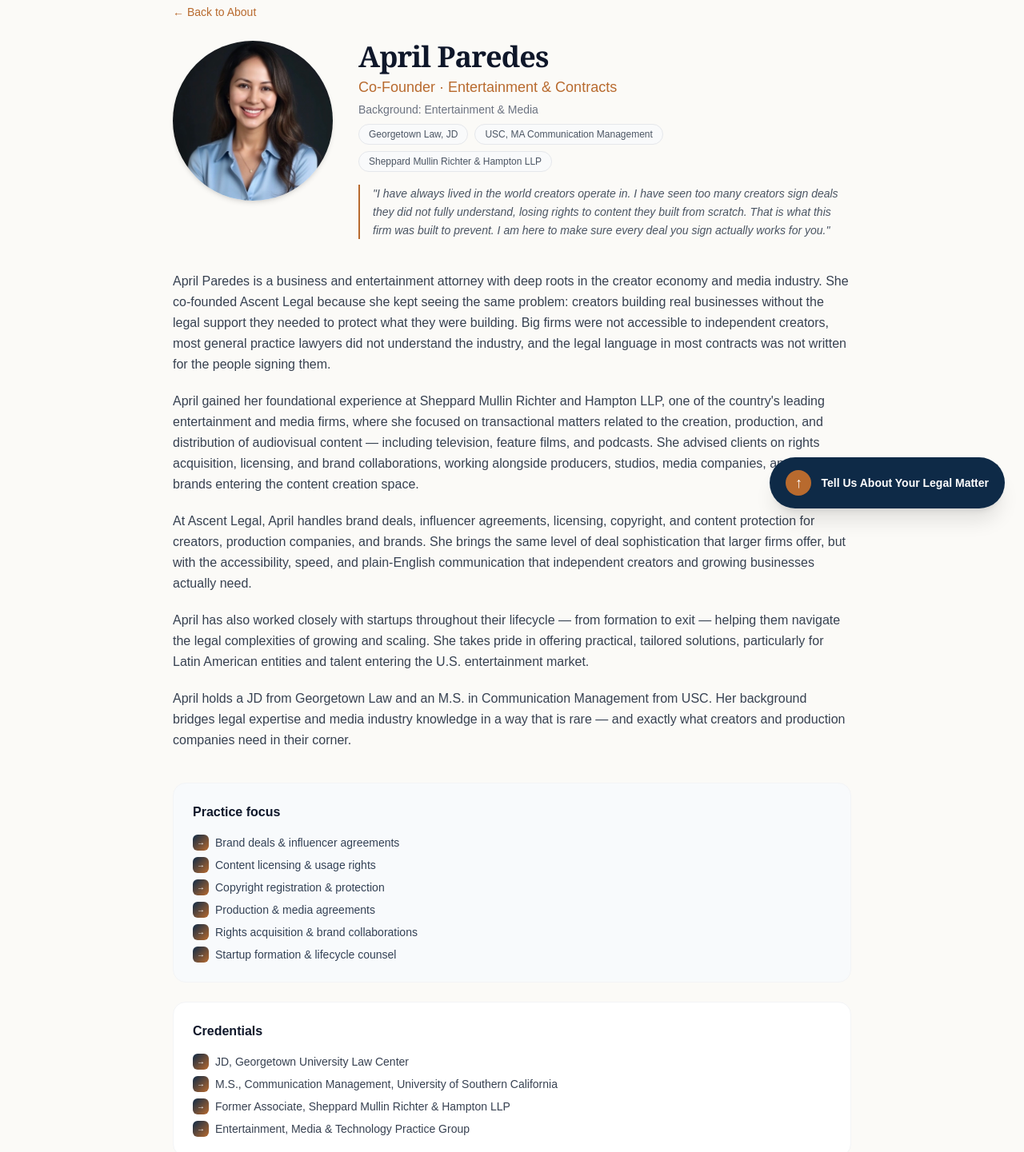
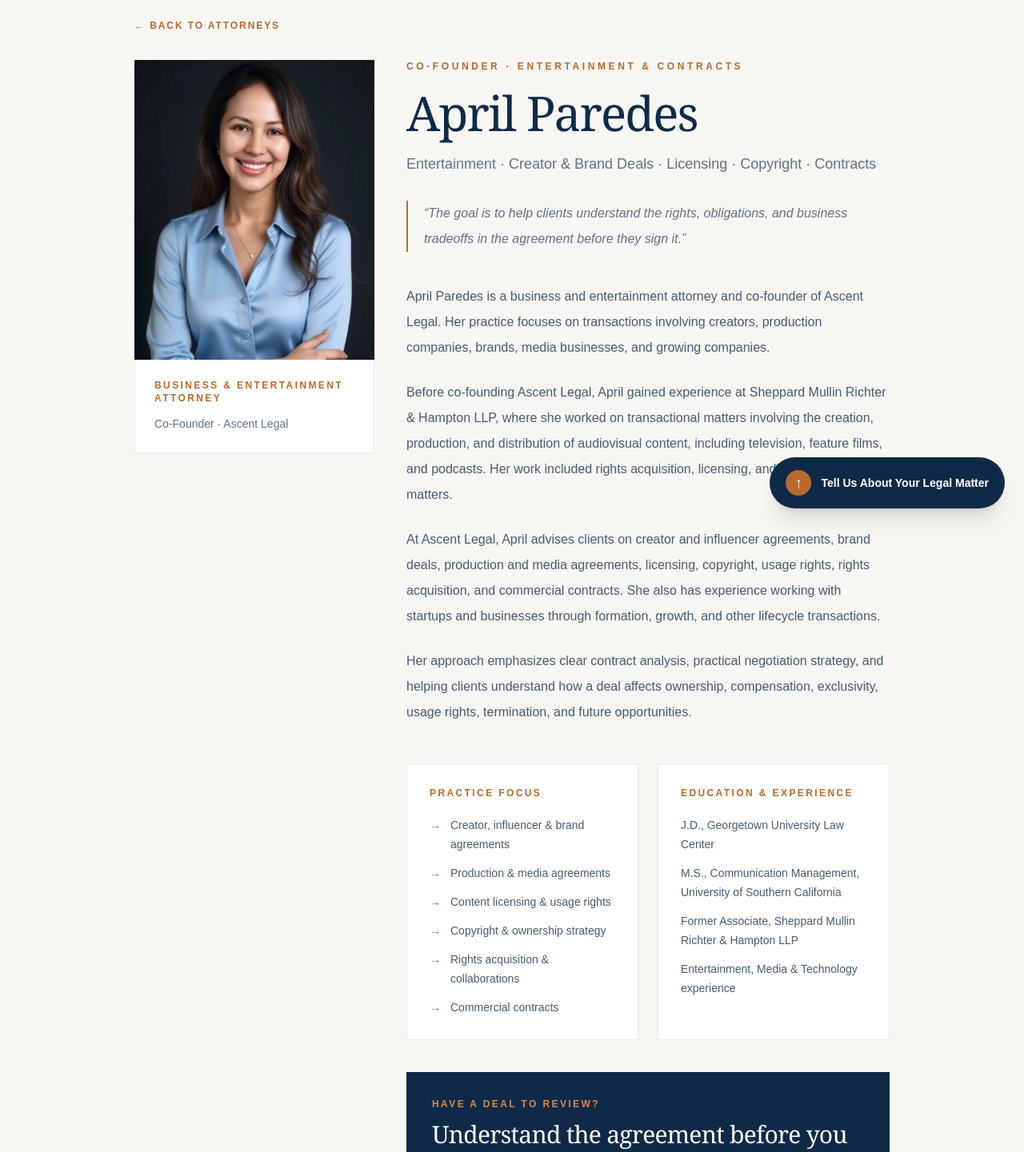
Before and after one commit to ajdreams17/Ascentlegal, a Next.js app: page /attorneys/april-paredes in a window 1280 px wide. Shown: the part 140-1581 px from the top of the page at 80% size. Built offline with nearby package versions, Linux system fonts and the light colour scheme.

Commit message:
Refresh April profile and normalize CTA language

```diff
--- a/app/attorneys/april-paredes/page.jsx
+++ b/app/attorneys/april-paredes/page.jsx
@@ -4,150 +4,164 @@ import Image from "next/image";
 export const metadata = {
   title: "April Paredes | Ascent Legal",
   description:
-    "April Paredes is an entertainment and contracts attorney at Ascent Legal. She helps content creators, production companies, and brands protect their deals, content rights, and licensing agreements.",
+    "April Paredes is a business and entertainment attorney and co-founder of Ascent Legal. Her practice focuses on creator and brand deals, entertainment agreements, licensing, copyright, and commercial contracts.",
+  alternates: {
+    canonical: "/attorneys/april-paredes",
+  },
 };
 
 export default function AprilParedesPage() {
   return (
-    <main className="mx-auto max-w-4xl px-6 py-16">
-
-      {/* Back link */}
-      <Link href="/about" className="inline-flex items-center gap-2 text-sm text-indigo-600 hover:text-indigo-700">
-        ← Back to About
+    <main className="bg-[#F7F6F3] text-[#0E2A47]">
+      <section className="mx-auto max-w-5xl px-6 py-16 sm:px-10 lg:py-20">
+        <Link
+          href="/attorneys"
+          className="inline-flex items-center gap-2 text-xs font-semibold uppercase tracking-[0.16em] text-[#B86A2E] hover:text-[#9F5925]"
+        >
+          ← Back to Attorneys
         </Link>
 
-      {/* Header */}
-      <div className="mt-6 grid sm:grid-cols-[200px_1fr] gap-8 items-start">
-        <div className="relative w-[200px] h-[200px] flex-shrink-0">
+        <div className="mt-8 grid gap-10 lg:grid-cols-[300px_1fr] lg:items-start">
+          <div>
+            <div className="relative aspect-[4/5] overflow-hidden bg-[#E7E3DD]">
               <Image
                 src="/attorneys/April_Paredes.jpg"
                 alt="April Paredes"
                 fill
-            className="rounded-full object-cover shadow-md"
+                className="object-cover"
                 style={{ objectPosition: "top" }}
+                priority
               />
             </div>
-        <div>
-          <h1 className="text-4xl font-bold text-slate-900">April Paredes</h1>
-          <p className="text-lg text-indigo-600 font-medium mt-1">Co-Founder · Entertainment & Contracts</p>
-          <p className="text-sm text-gray-500 mt-1">Background: Entertainment & Media</p>
-          <div className="mt-2 flex flex-wrap gap-2 text-xs">
-            <span className="rounded-full border border-gray-200 bg-gray-50 px-3 py-1 text-gray-600">Georgetown Law, JD</span>
-            <span className="rounded-full border border-gray-200 bg-gray-50 px-3 py-1 text-gray-600">USC, MA Communication Management</span>
-            <span className="rounded-full border border-gray-200 bg-gray-50 px-3 py-1 text-gray-600">Sheppard Mullin Richter & Hampton LLP</span>
-          </div>
 
-          <blockquote className="mt-4 border-l-2 border-indigo-400 pl-4 text-gray-600 italic text-sm leading-relaxed">
-            "I have always lived in the world creators operate in. I have seen too many creators sign deals
-            they did not fully understand, losing rights to content they built from scratch. That is what
-            this firm was built to prevent. I am here to make sure every deal you sign actually works for you."
-          </blockquote>
+            <div className="border-x border-b border-[#0E2A47]/10 bg-white p-6">
+              <p className="text-xs font-semibold uppercase tracking-[0.2em] text-[#B86A2E]">
+                Business & Entertainment Attorney
+              </p>
+              <p className="mt-3 text-sm leading-6 text-[#5F7386]">
+                Co-Founder · Ascent Legal
+              </p>
             </div>
           </div>
 
-      {/* Bio */}
-      <div className="mt-10 space-y-5 text-gray-700 leading-relaxed">
+          <div>
+            <p className="text-xs font-semibold uppercase tracking-[0.3em] text-[#B86A2E]">
+              Co-Founder · Entertainment & Contracts
+            </p>
+
+            <h1 className="mt-5 font-serif text-5xl leading-[1.02] tracking-[-0.03em] sm:text-6xl">
+              April Paredes
+            </h1>
+
+            <p className="mt-5 text-lg font-medium text-[#5F7386]">
+              Entertainment · Creator & Brand Deals · Licensing · Copyright · Contracts
+            </p>
+
+            <blockquote className="mt-8 border-l-2 border-[#B86A2E] pl-5 text-base italic leading-8 text-[#5F7386]">
+              “The goal is to help clients understand the rights, obligations,
+              and business tradeoffs in the agreement before they sign it.”
+            </blockquote>
+
+            <div className="mt-10 space-y-6 text-base leading-8 text-[#455D72]">
               <p>
-          April Paredes is a business and entertainment attorney with deep roots in the creator economy and
-          media industry. She co-founded Ascent Legal because she kept seeing the same problem: creators
-          building real businesses without the legal support they needed to protect what they were building.
-          Big firms were not accessible to independent creators, most general practice lawyers did not
-          understand the industry, and the legal language in most contracts was not written for the people
-          signing them.
+                April Paredes is a business and entertainment attorney and
+                co-founder of Ascent Legal. Her practice focuses on transactions
+                involving creators, production companies, brands, media
+                businesses, and growing companies.
               </p>
+
               <p>
-          April gained her foundational experience at Sheppard Mullin Richter and Hampton LLP, one of the
-          country's leading entertainment and media firms, where she focused on transactional matters related
-          to the creation, production, and distribution of audiovisual content — including television, feature
-          films, and podcasts. She advised clients on rights acquisition, licensing, and brand collaborations,
-          working alongside producers, studios, media companies, and major brands entering the content
-          creation space.
+                Before co-founding Ascent Legal, April gained experience at
+                Sheppard Mullin Richter & Hampton LLP, where she worked on
+                transactional matters involving the creation, production, and
+                distribution of audiovisual content, including television,
+                feature films, and podcasts. Her work included rights
+                acquisition, licensing, and brand collaboration matters.
               </p>
+
               <p>
-          At Ascent Legal, April handles brand deals, influencer agreements, licensing, copyright, and
-          content protection for creators, production companies, and brands. She brings the same level of
-          deal sophistication that larger firms offer, but with the accessibility, speed, and plain-English
-          communication that independent creators and growing businesses actually need.
+                At Ascent Legal, April advises clients on creator and influencer
+                agreements, brand deals, production and media agreements,
+                licensing, copyright, usage rights, rights acquisition, and
+                commercial contracts. She also has experience working with
+                startups and businesses through formation, growth, and other
+                lifecycle transactions.
               </p>
+
               <p>
-          April has also worked closely with startups throughout their lifecycle — from formation to exit —
-          helping them navigate the legal complexities of growing and scaling. She takes pride in offering
-          practical, tailored solutions, particularly for Latin American entities and talent entering the
-          U.S. entertainment market.
-        </p>
-        <p>
-          April holds a JD from Georgetown Law and an M.S. in Communication Management from USC. Her
-          background bridges legal expertise and media industry knowledge in a way that is rare — and
-          exactly what creators and production companies need in their corner.
+                Her approach emphasizes clear contract analysis, practical
+                negotiation strategy, and helping clients understand how a deal
+                affects ownership, compensation, exclusivity, usage rights,
+                termination, and future opportunities.
               </p>
             </div>
 
-      {/* Practice focus */}
-      <div className="mt-10 rounded-2xl border border-gray-100 bg-slate-50 p-6">
-        <h3 className="font-semibold text-slate-900 mb-4">Practice focus</h3>
-        <ul className="space-y-2">
+            <div className="mt-12 grid gap-6 md:grid-cols-2">
+              <section className="border border-[#0E2A47]/10 bg-white p-7">
+                <p className="text-xs font-semibold uppercase tracking-[0.2em] text-[#B86A2E]">
+                  Practice Focus
+                </p>
+                <ul className="mt-5 space-y-3 text-sm leading-6 text-[#455D72]">
                   {[
-            "Brand deals & influencer agreements",
+                    "Creator, influencer & brand agreements",
+                    "Production & media agreements",
                     "Content licensing & usage rights",
-            "Copyright registration & protection",
-            "Production & media agreements",
-            "Rights acquisition & brand collaborations",
-            "Startup formation & lifecycle counsel",
+                    "Copyright & ownership strategy",
+                    "Rights acquisition & collaborations",
+                    "Commercial contracts",
                   ].map((item) => (
-            <li key={item} className="flex items-center gap-2 text-sm text-slate-700">
-              <div className="h-5 w-5 rounded-md bg-gradient-to-br from-indigo-600 to-teal-500 flex items-center justify-center flex-shrink-0">
-                <span className="text-white text-[10px] font-bold">→</span>
-              </div>
-              {item}
+                    <li key={item} className="flex gap-3">
+                      <span className="text-[#B86A2E]">→</span>
+                      <span>{item}</span>
                     </li>
                   ))}
                 </ul>
+              </section>
+
+              <section className="border border-[#0E2A47]/10 bg-white p-7">
+                <p className="text-xs font-semibold uppercase tracking-[0.2em] text-[#B86A2E]">
+                  Education & Experience
+                </p>
+                <ul className="mt-5 space-y-3 text-sm leading-6 text-[#455D72]">
+                  <li>J.D., Georgetown University Law Center</li>
+                  <li>M.S., Communication Management, University of Southern California</li>
+                  <li>Former Associate, Sheppard Mullin Richter & Hampton LLP</li>
+                  <li>Entertainment, Media & Technology experience</li>
+                </ul>
+              </section>
             </div>
 
-      {/* Credentials */}
-      <div className="mt-6 rounded-2xl border border-gray-100 bg-white p-6">
-        <h3 className="font-semibold text-slate-900 mb-4">Credentials</h3>
-        <ul className="space-y-2 text-sm text-gray-700">
-          {[
-            "JD, Georgetown University Law Center",
-            "M.S., Communication Management, University of Southern California",
-            "Former Associate, Sheppard Mullin Richter & Hampton LLP",
-            "Entertainment, Media & Technology Practice Group",
-          ].map((item) => (
-            <li key={item} className="flex items-center gap-2">
-              <div className="h-5 w-5 rounded-md bg-gradient-to-br from-indigo-600 to-teal-500 flex items-center justify-center flex-shrink-0">
-                <span className="text-white text-[10px] font-bold">→</span>
-              </div>
-              {item}
-            </li>
-          ))}
-        </ul>
-      </div>
+            <div className="mt-10 bg-[#0E2A47] p-8 text-white">
+              <p className="text-xs font-semibold uppercase tracking-[0.2em] text-[#D9894C]">
+                Have a Deal to Review?
+              </p>
+              <h2 className="mt-3 font-serif text-3xl">
+                Understand the agreement before you sign.
+              </h2>
+              <p className="mt-4 max-w-2xl text-sm leading-7 text-white/70">
+                Tell us about the agreement, project, or transaction and the
+                firm can determine whether it fits Ascent Legal's practice and
+                what the next step may be.
+              </p>
 
-      {/* CTA */}
-      <div className="mt-10 rounded-2xl border border-gray-100 bg-gradient-to-r from-indigo-50 to-teal-50 p-8">
-        <h3 className="text-xl font-semibold text-gray-900">Have a deal on your desk?</h3>
-        <p className="mt-2 text-sm text-gray-600 max-w-xl">
-          Book a discovery call with April to talk through your brand deal, content agreement,
-          or licensing needs. She will tell you exactly what to look for and how to protect yourself
-          before you sign.
-        </p>
               <div className="mt-6 flex flex-wrap gap-3">
                 <Link
-            href="/contact"
-            className="rounded-xl bg-[#0E2A47] px-5 py-3 text-white shadow hover:bg-[#B86A2E] inline-block"
+                  href="/services/creator-contract-review"
+                  className="inline-flex bg-[#B86A2E] px-6 py-3 text-xs font-bold uppercase tracking-[0.16em] text-white transition hover:bg-[#9F5925]"
                 >
-            Tell Us About Your Matter
+                  Creator Contract Review
                 </Link>
                 <Link
-            href="/services"
-            className="rounded-xl border border-gray-200 bg-white px-5 py-3 text-gray-800 hover:border-gray-300 inline-block"
+                  href="/contact"
+                  className="inline-flex border border-white/40 px-6 py-3 text-xs font-bold uppercase tracking-[0.16em] text-white transition hover:border-[#D9894C] hover:text-[#E0A06D]"
                 >
-            Explore Services
+                  Contact the Firm
                 </Link>
               </div>
             </div>
-
+          </div>
+        </div>
+      </section>
     </main>
   );
 }
```
Lines whose indentation alone changed are shown as unchanged.
